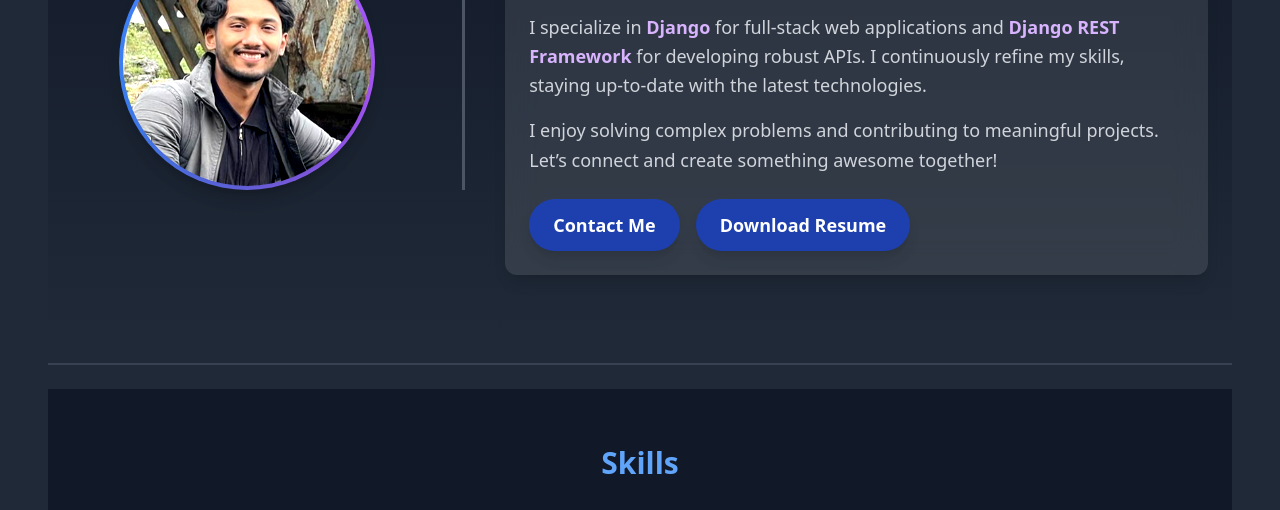
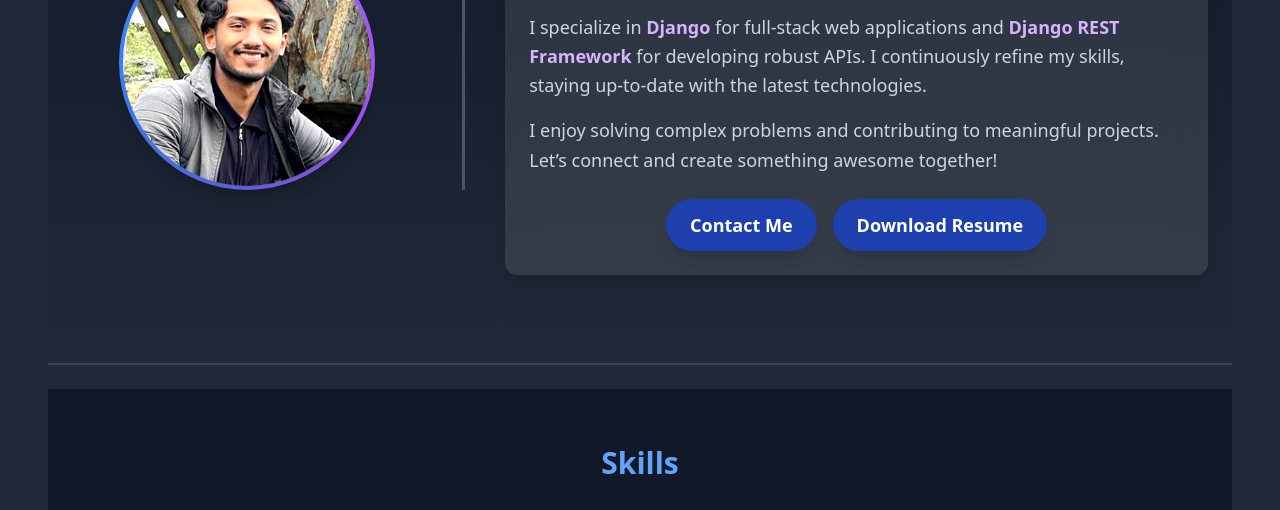
Before and after one commit to Niraj-commits/Portfolio-Website, a plain HTML site: page index.html in a window 1280 px wide. Shown: the part 274-784 px from the top of the page. Drawn offline with nearby package versions, Linux system fonts and the light colour scheme.

Commit message:
Updated profile

```diff
--- a/index.html
+++ b/index.html
@@ -81,15 +81,16 @@
                 </p>
 
                 <!-- Call to Action -->
-                <div class="flex flex-wrap gap-4">
+                <div class="flex flex-wrap gap-4 justify-center">
                   <a href="#contact"
-                    class="px-6 py-3 text-lg font-semibold text-white bg-blue-800 rounded-full shadow-lg hover:bg-green-600 transition duration-300">
+                    class="px-6 py-3 text-lg font-semibold text-white bg-blue-800 rounded-full shadow-lg hover:bg-green-600 transition duration-300 w-full sm:w-auto text-center">
                     Contact Me
                   </a>
                   <button id="downloadResume"
-    class="px-6 py-3 text-lg font-semibold text-white bg-blue-800 rounded-full shadow-lg hover:bg-green-600 transition duration-300">
-    Download Resume
-</button>
+                    class="px-6 py-3 text-lg font-semibold text-white bg-blue-800 rounded-full shadow-lg hover:bg-green-600 transition duration-300 w-full sm:w-auto text-center">
+                    Download Resume
+                  </button>
+                </div>
 
                 </div>
 
```
